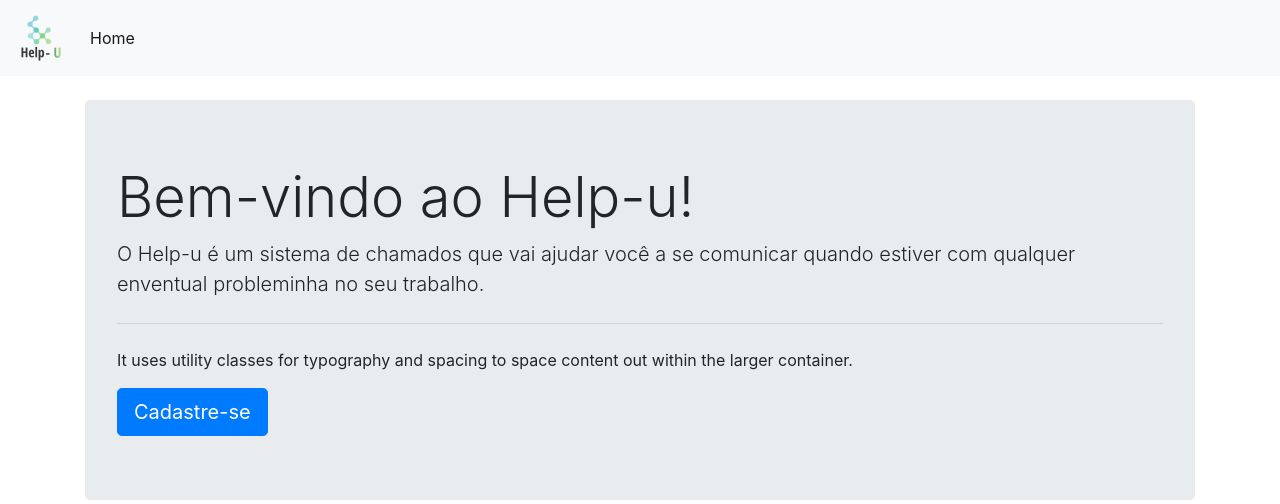
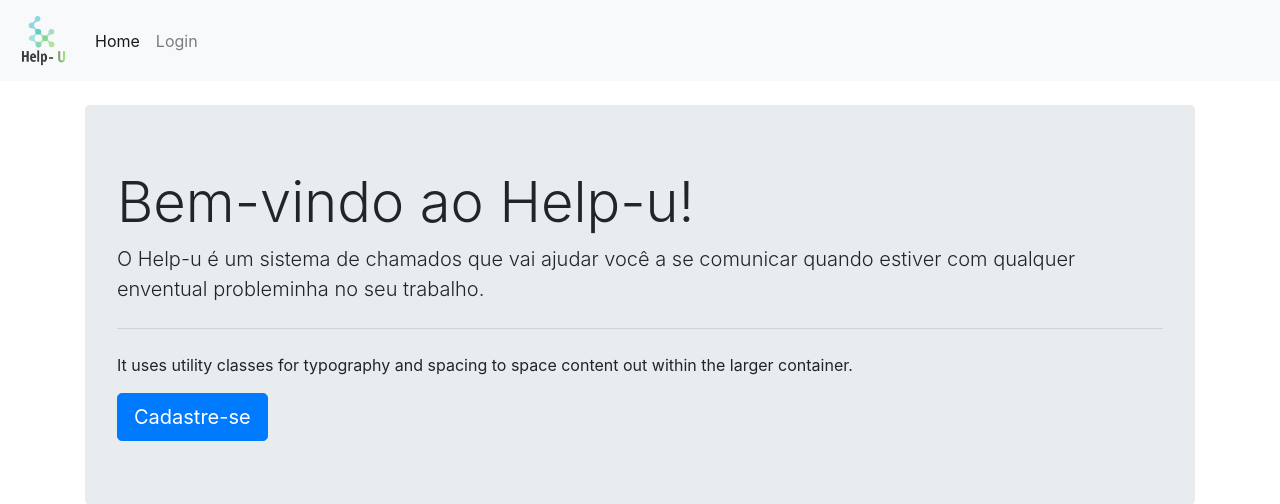
Before and after one commit to JanainaFS/helpu, a Node server app: page / in a window 1280 px wide. Shown: the top 504 px of the page. Run offline with Node 20, Linux system fonts and the light colour scheme; some libraries are stand-ins or nearby versions.

Commit message:
controllers

```diff
--- a/views/partials/_navbar.handlebars
+++ b/views/partials/_navbar.handlebars
@@ -1,6 +1,6 @@
 <style>
   .logo {
-    width: 50px!important;
+    width: 55px!important;
   }
 </style>
 
@@ -15,6 +15,14 @@
       <li class="nav-item active">
         <a class="nav-link" href="/"> Home <span class="sr-only">(current)</span></a>
       </li>
+      <li class="nav-item">
+        <a class="nav-link" href="#" tabindex="-1" aria-disabled="true"> Login </a>
+      </li>
+      {{#if user}}
+      <li class="nav-item">
+        <a class="nav-link" href="#" tabindex="-1" aria-disabled="true"> Notificações </a>
+      </li>
+      {{/if}}
       {{#if user}}
       <li class="nav-item dropdown">
         <a class="nav-link dropdown-toggle" href="#" id="navbarDropdownMenuLink" role="button" data-toggle="dropdown"
```
Also changed, not shown: models/Admin.js (added), models/Chamada.js (added), models/Colaborador.js (added), models/Notificacoes.js (added), models/Suporte.js (added), routes/admin.js (added), routes/colaborador.js (added), routes/suporte.js (added).
